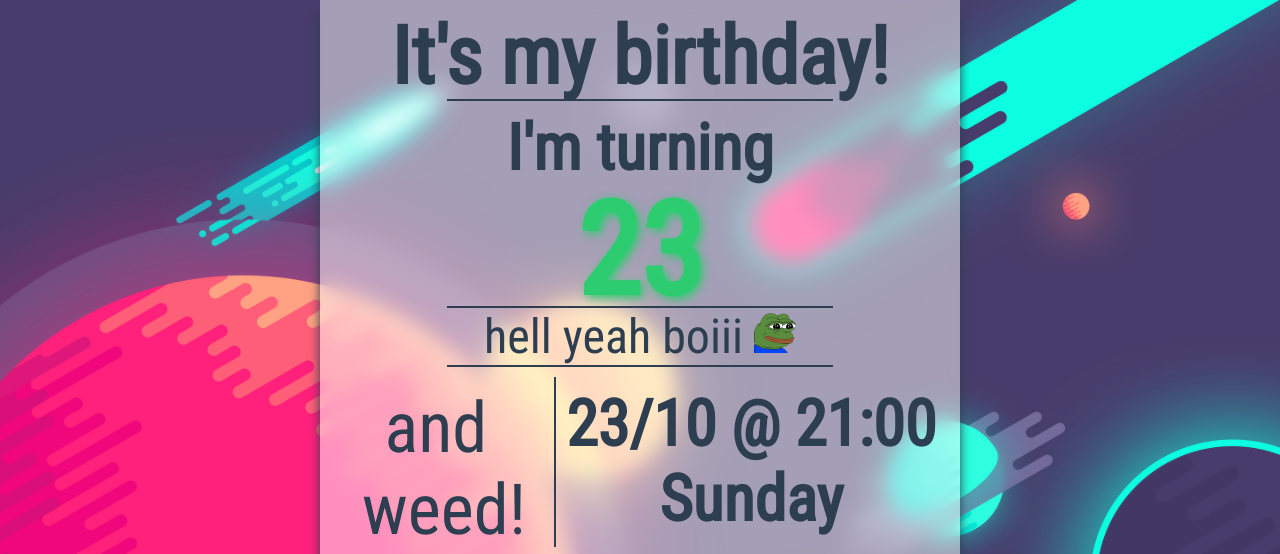
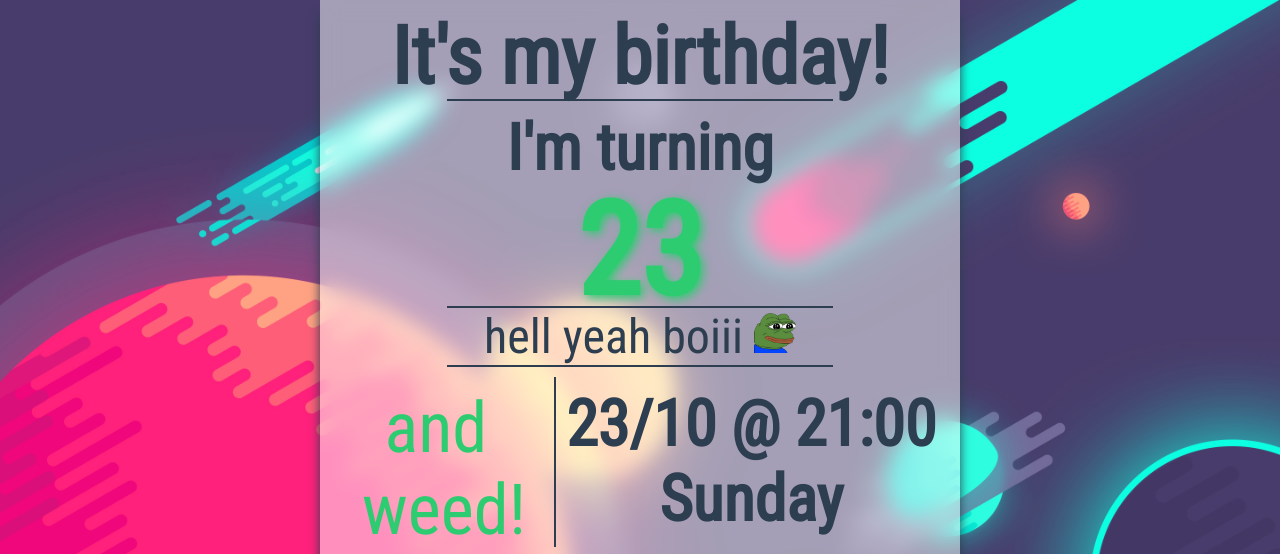
Before and after one commit to alexh2/randomshit, a plain HTML site: page index.html in a window 1280 px wide. In both pictures the pointer is over the button 443 px from the left and 510 px from the top of the page. Shown: the top 554 px of the page. Drawn offline with Linux system fonts and the light colour scheme.

Commit message:
Add files via upload

```diff
--- a/style.css
+++ b/style.css
@@ -95,13 +95,19 @@ button {
     border: none;
 }
 
+button:hover {
+    color: #2ecc71;
+}
+
 button:hover span {
+    color: #2ecc71;
     display: none;
 }
 
 button:hover:before {
     display: block;
     white-space: pre;
+    color: #2ecc71 !important;
     content: "and \A weed!";
 }
 
@@ -233,7 +239,6 @@ div.google-maps {
         white-space: pre;
         color: #2ecc71 !important;
         content: "and \A weed!";
-
     }
 
     div#right {
```
